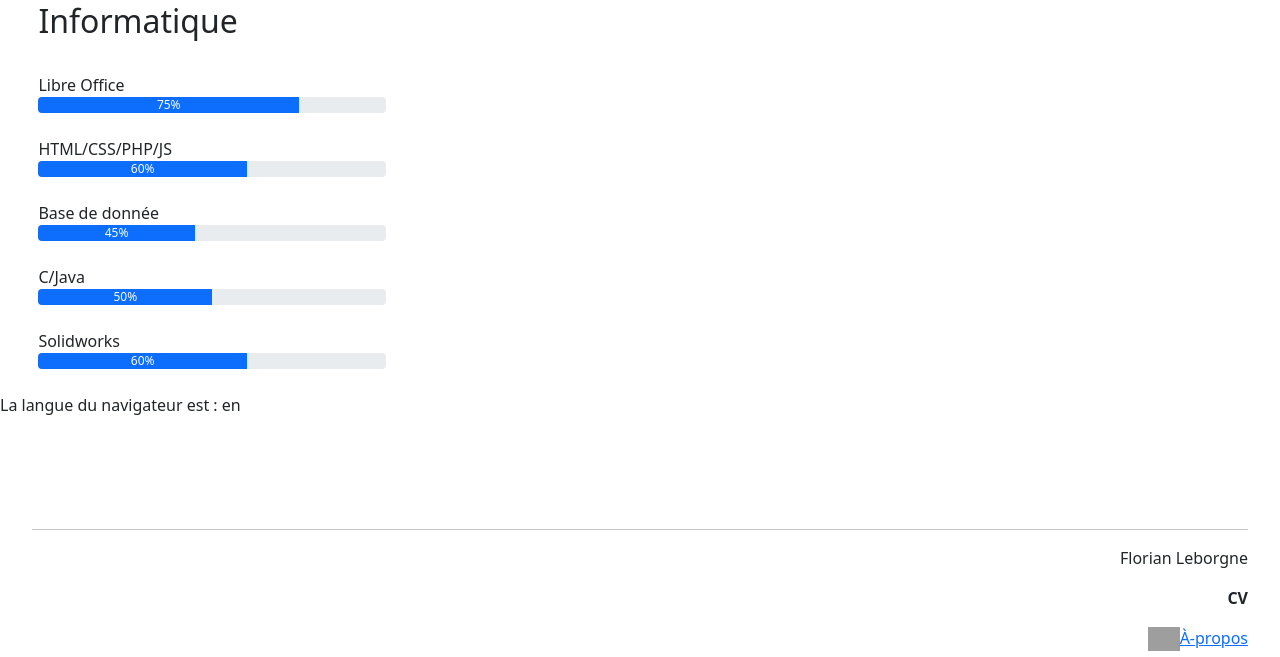
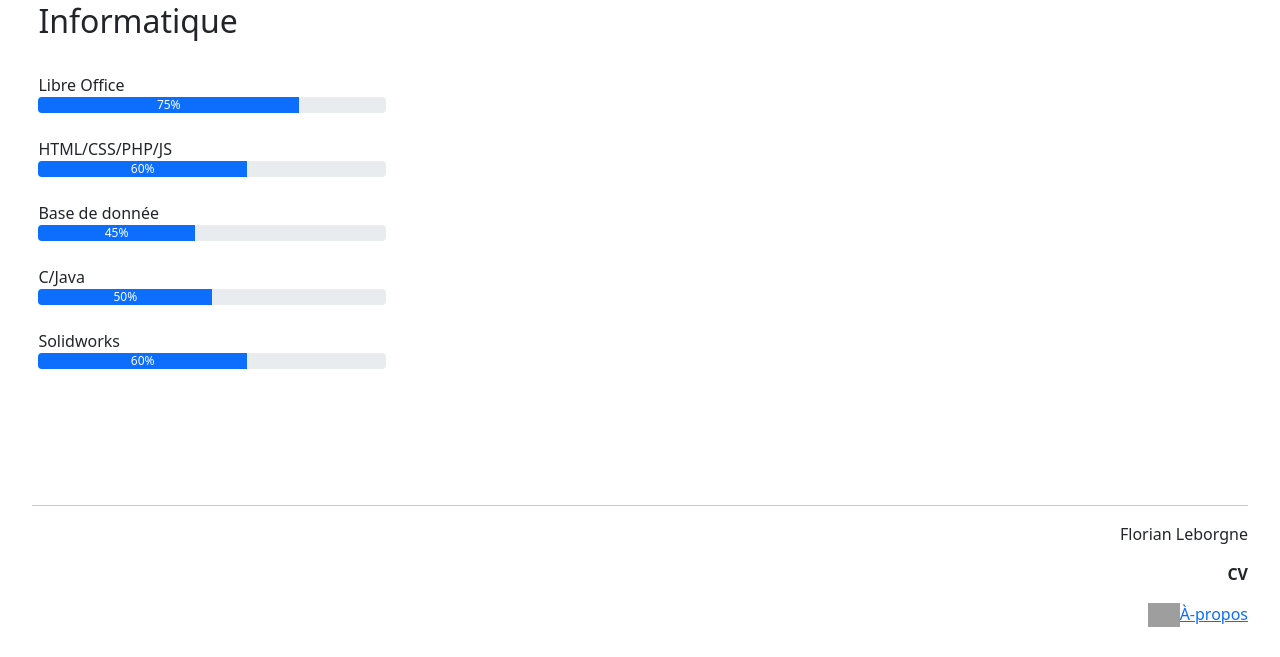
Before and after one commit to florian813/Cv, a PHP site: template src/view/modules/cv.php in a window 1280 px wide. Shown: the part 1046-1703 px from the top of the page. After the commit the page ends 1673 px from the top, so only its background shows below. Run offline with PHP 8.4, Linux system fonts and the light colour scheme; the template is opened without the code that fills it: most values are stand-ins (such as "Sample title", 1, 10 or a date in 2020); grey boxes are pictures that could not be loaded.

Commit message:
Update cv.php

```diff
--- a/src/view/modules/cv.php
+++ b/src/view/modules/cv.php
@@ -179,7 +179,4 @@
   			<div class="progress-bar" role="progressbar" style="width: 60%;" aria-valuenow="60" aria-valuemin="0" aria-valuemax="100">60%</div>
 		</div><br>
 		</div>
-		<?php
-echo "La langue du navigateur est : ".substr($_SERVER['HTTP_ACCEPT_LANGUAGE'], 0, 2)."";
-?>
 	</div>
```
